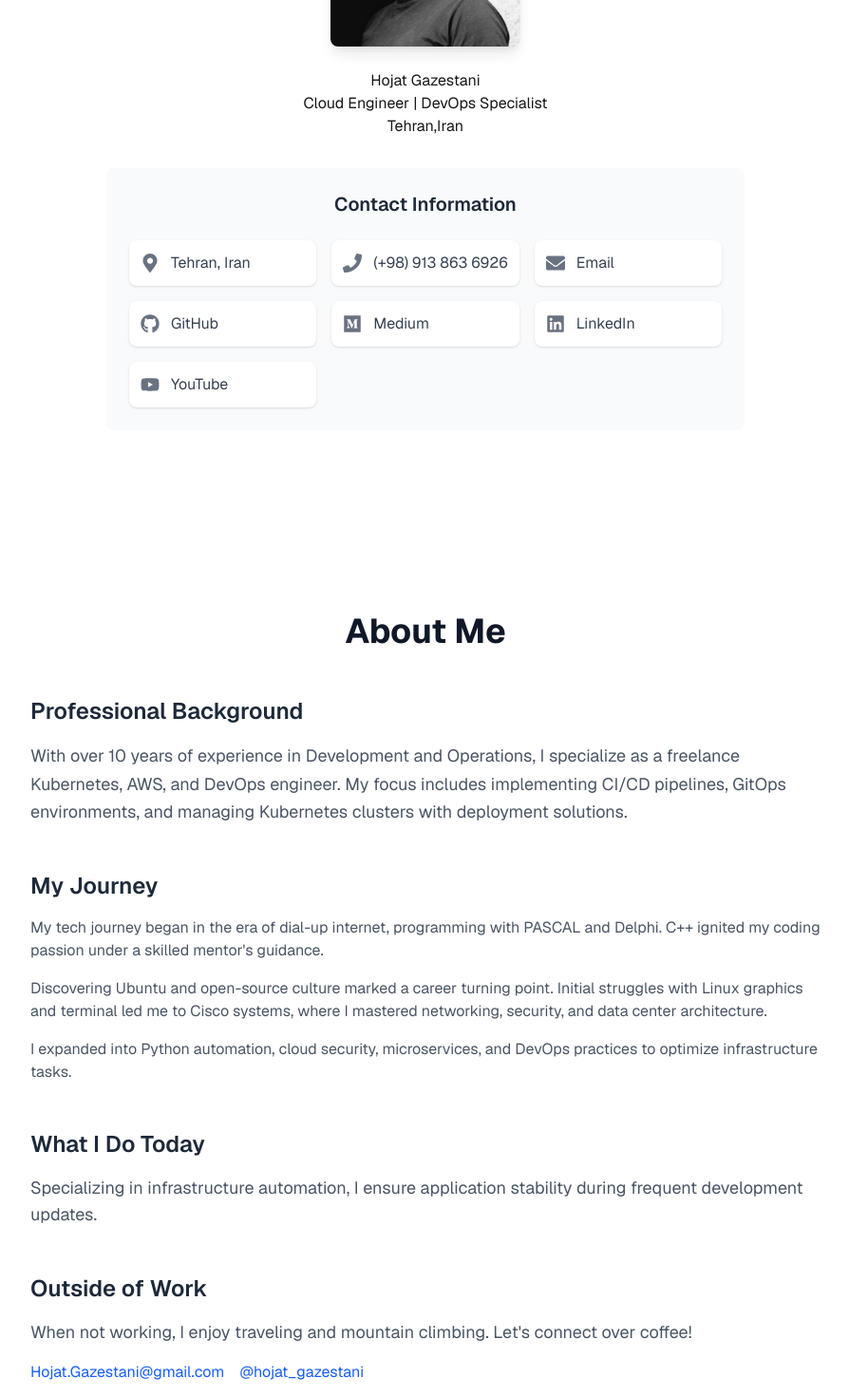
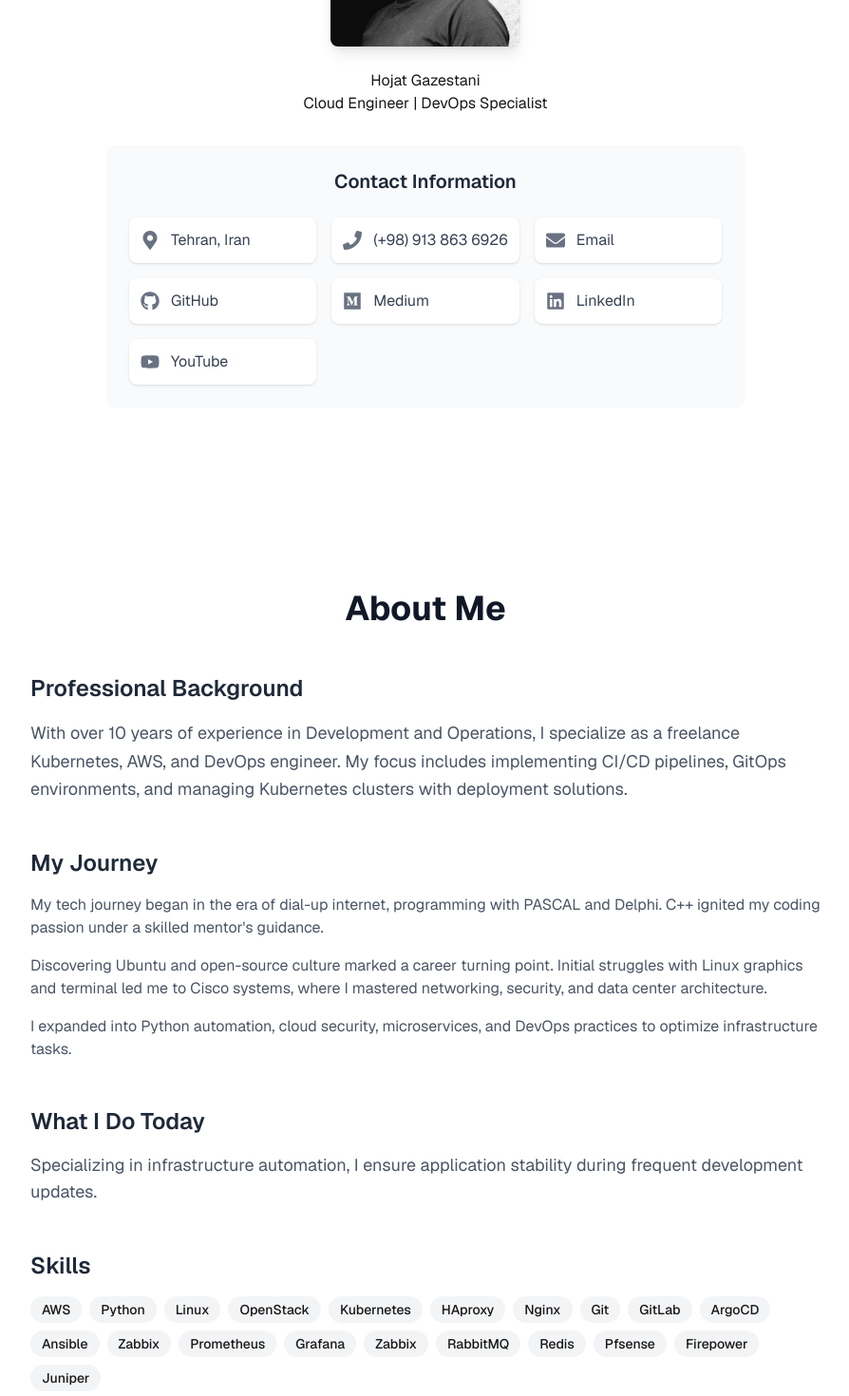
Before and after one commit to hojat-gazestani/hojat-gazestani.github.io, a Next.js app: page / in a window 1280 px wide. Shown: the part 280-1750 px from the top of the page at 95% size, without its empty margins (192-1086 px from the left). Built offline with nearby package versions, Linux system fonts and the light colour scheme.

Commit message:
remove extra

```diff
--- a/src/components/AboutMe.tsx
+++ b/src/components/AboutMe.tsx
@@ -77,32 +77,6 @@ export const AboutMe = () => {
         </p>
       </section>
 
-      <section className="mb-12">
-        <h2 className="text-2xl font-semibold text-gray-800 dark:text-gray-200 mb-4">
-          Outside of Work
-        </h2>
-        <p className="text-lg text-gray-600 dark:text-gray-300 mb-4">
-          When not working, I enjoy traveling and mountain climbing. Let&apos;s
-          connect over coffee!
-        </p>
-        <div className="flex flex-col sm:flex-row gap-4">
-          <Link
-            href="mailto:Hojat.Gazestani@gmail.com"
-            className="text-blue-600 dark:text-blue-400 hover:underline"
-          >
-            Hojat.Gazestani@gmail.com
-          </Link>
-          <Link
-            href="https://www.instagram.com/hojat_gazestani"
-            target="_blank"
-            rel="noopener noreferrer"
-            className="text-blue-600 dark:text-blue-400 hover:underline"
-          >
-            @hojat_gazestani
-          </Link>
-        </div>
-      </section>
-
       <section>
         <h2 className="text-2xl font-semibold text-gray-800 dark:text-gray-200 mb-4">
           Skills
--- a/src/components/PersonalInfo.tsx
+++ b/src/components/PersonalInfo.tsx
@@ -60,14 +60,6 @@ export const PersonalInfo = () => {
         <section itemScope itemType="http://schema.org/Person">
           <h1 itemProp="name">Hojat Gazestani</h1>
           <p itemProp="jobTitle">Cloud Engineer | DevOps Specialist</p>
-          <div
-            itemProp="address"
-            itemScope
-            itemType="http://schema.org/PostalAddress"
-          >
-            <span itemProp="addressLocality">Tehran</span>,
-            <span itemProp="addressCountry">Iran</span>
-          </div>
         </section>
 
         {/* Personal Info Section */}
```
